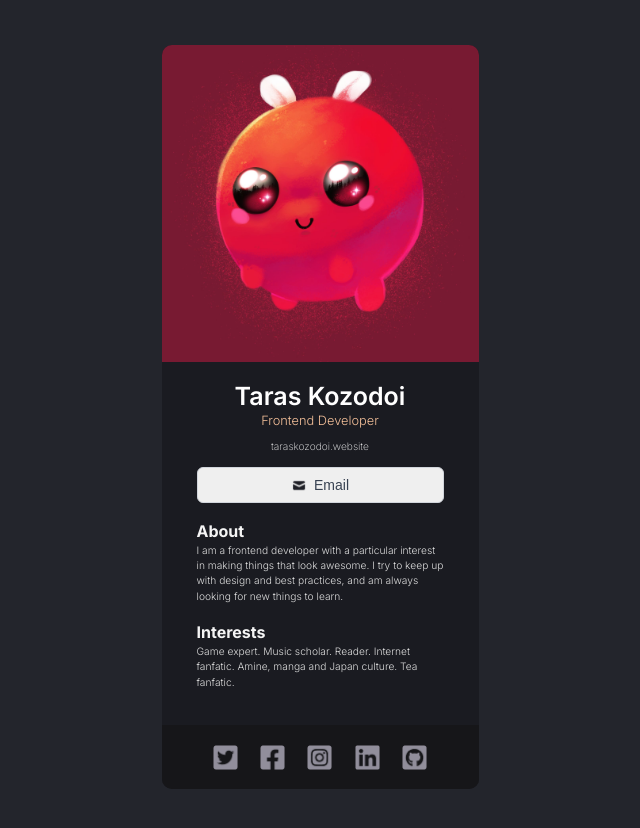
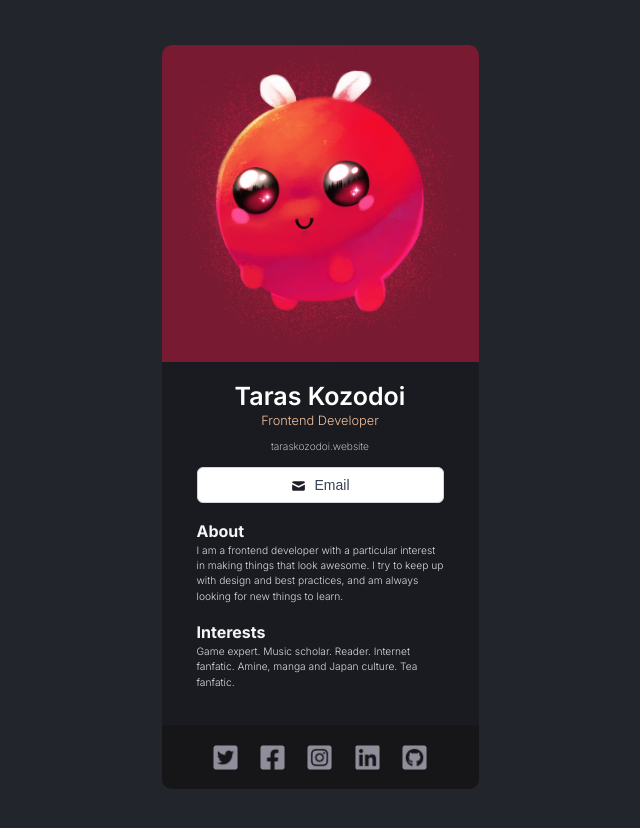
Before and after one commit to Acateel/DigitalBusinessCard, a React (Vite) app in the folder digital-business-card/: page / in a window 1280 px wide. Shown: the top 828 px of the page, without its empty margins (320-960 px from the left). Built offline with nearby package versions, Linux system fonts and the light colour scheme.

Commit message:
change botton color

```diff
--- a/digital-business-card/src/components/Info.css
+++ b/digital-business-card/src/components/Info.css
@@ -32,7 +32,7 @@ header {
 .email {
     width: 247px;
     font-size: 14px;
-    /* display: flex; */
+    background-color: white;
     align-items: center;
     padding: 8px;
     border: #D1D5DB solid 1px;
@@ -48,6 +48,6 @@ header {
 }
 
 .email > img {
-    width: 16px;
+    width: 17px;
     margin-right: 0.5em;
 }
```
